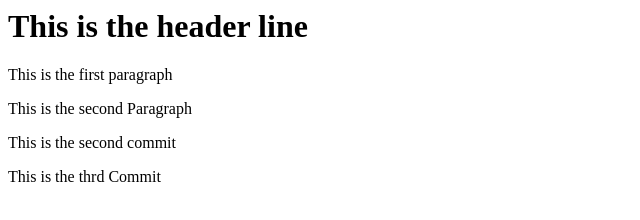
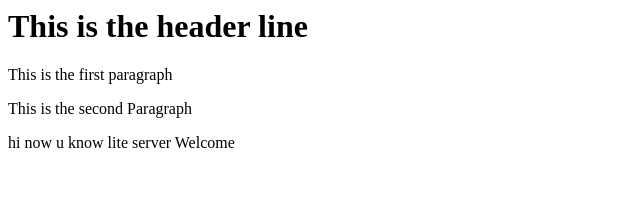
Before and after one commit to NehaHassija/git-test, a website: page index.html in a window 1280 px wide. Shown: the whole page, without its empty margins (0-640 px from the left). Drawn offline with Linux system fonts and the light colour scheme.

Commit message:
fourth commit

```diff
--- a/index.html
+++ b/index.html
@@ -8,7 +8,6 @@
         <h1>This is the header line</h1>
         <p>This is the first paragraph</p>
         <p>This is the second Paragraph</p>
-        <p>This is the second commit</p>
-        <p>This is the thrd Commit</p>
+        <p>hi now u know lite server Welcome</p>
     </body>
 </html>
```
Also changed, not shown: package.json (added, +28 -0 lines), 2 other files.
